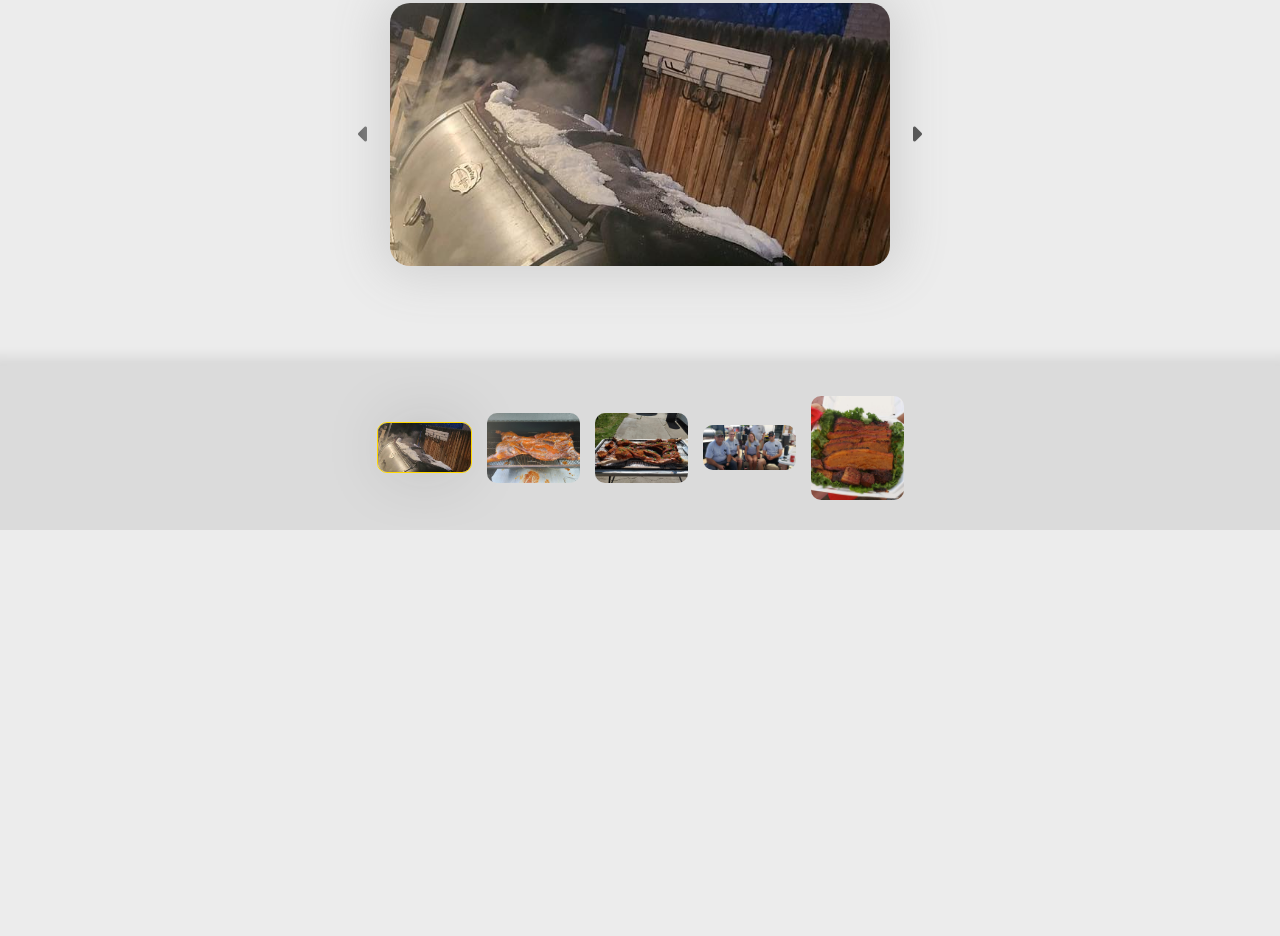
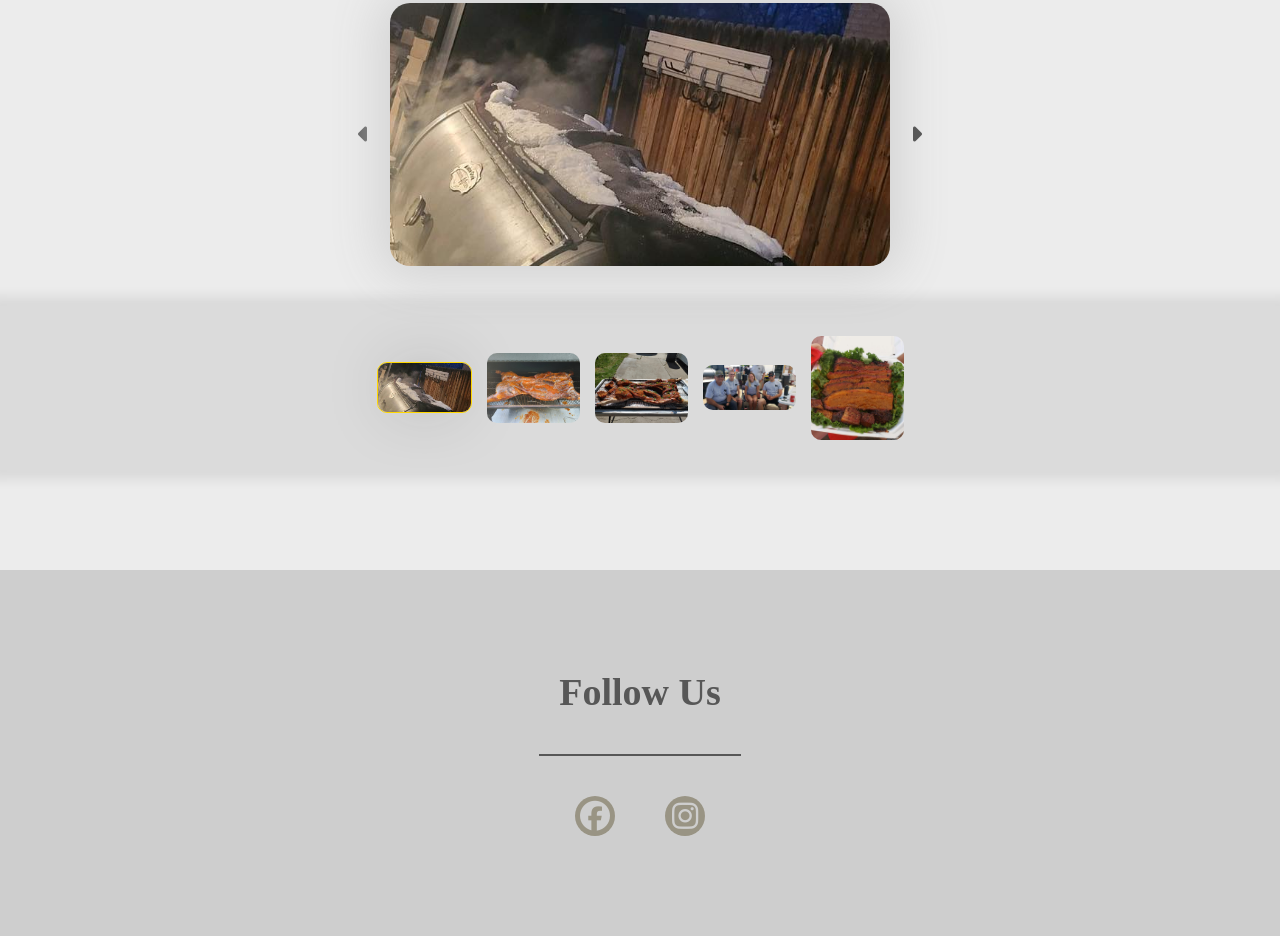
Before and after one commit to efran7107/ebybbq, a plain HTML site: page index.html in a window 1280 px wide. Shown: the part 2356-3292 px from the top of the page. Before the commit the page ends 2886 px from the top, so only its background shows below. Drawn offline with Linux system fonts and the light colour scheme; a web font is replaced by a local one.

Commit message:
finnished follow-us section

```diff
--- a/index.html
+++ b/index.html
@@ -229,10 +229,24 @@
             <i id="mainRight" class="fa-solid fa-caret-right"></i>
           </div>
         </div>
-      </div>
         <div class="photo-reel-cont">
           <div class="photo-reel" id="photoReelCont"></div>
         </div>
+      </div>
+    </section>
+    <section class="follow-us">
+      <div id="followUs" class="container section-cont">
+        <h2>Follow Us</h2>
+        <hr>
+        <div class="social-icons">
+          <a class="icon-conts">
+            <i class="fa-brands fa-facebook"></i>
+          </a>
+          <a class="icon-conts">
+            <i class="fa-brands fa-instagram"></i>
+          </a>
+        </div>
+      </div>
     </section>
     <script src="./src/js/theme.js"></script>
     <script src="./src/js/form.js"></script>
--- a/src/styles/styles.css
+++ b/src/styles/styles.css
@@ -69,7 +69,8 @@
   background-color: var(--main-bg-color);
 }
 
-.contact-us {
+.contact-us,
+.follow-us {
   background-color: var(--alt-bg-color);
 }
 
@@ -246,3 +247,24 @@
   transition: all 0.3s ease-in-out;
   border: 1px solid gold;
 }
+
+.social-icons {
+  display: flex;
+  gap: 50px;
+}
+
+.icon-conts {
+    background-color: var(--main-headers-color);
+    color: var(--alt-bg-color);
+    border-radius: 50%;
+    width: 40px;
+  height: 40px;
+  display: flex;
+  justify-content: center;
+  align-items: center;
+  cursor: pointer;
+}
+
+.social-icons i {
+  font-size: 30px;
+}
--- a/src/styles/theme-tab.css
+++ b/src/styles/theme-tab.css
@@ -9,7 +9,7 @@
   color: var(--alt-text-color);
   padding: 5px 10px;
   border-radius: 20px 0 0 20px;
-  right: -155px;
+  right: -165px;
   top: 45vh;
   transition: all 0.3s ease-in-out;
 }
```
